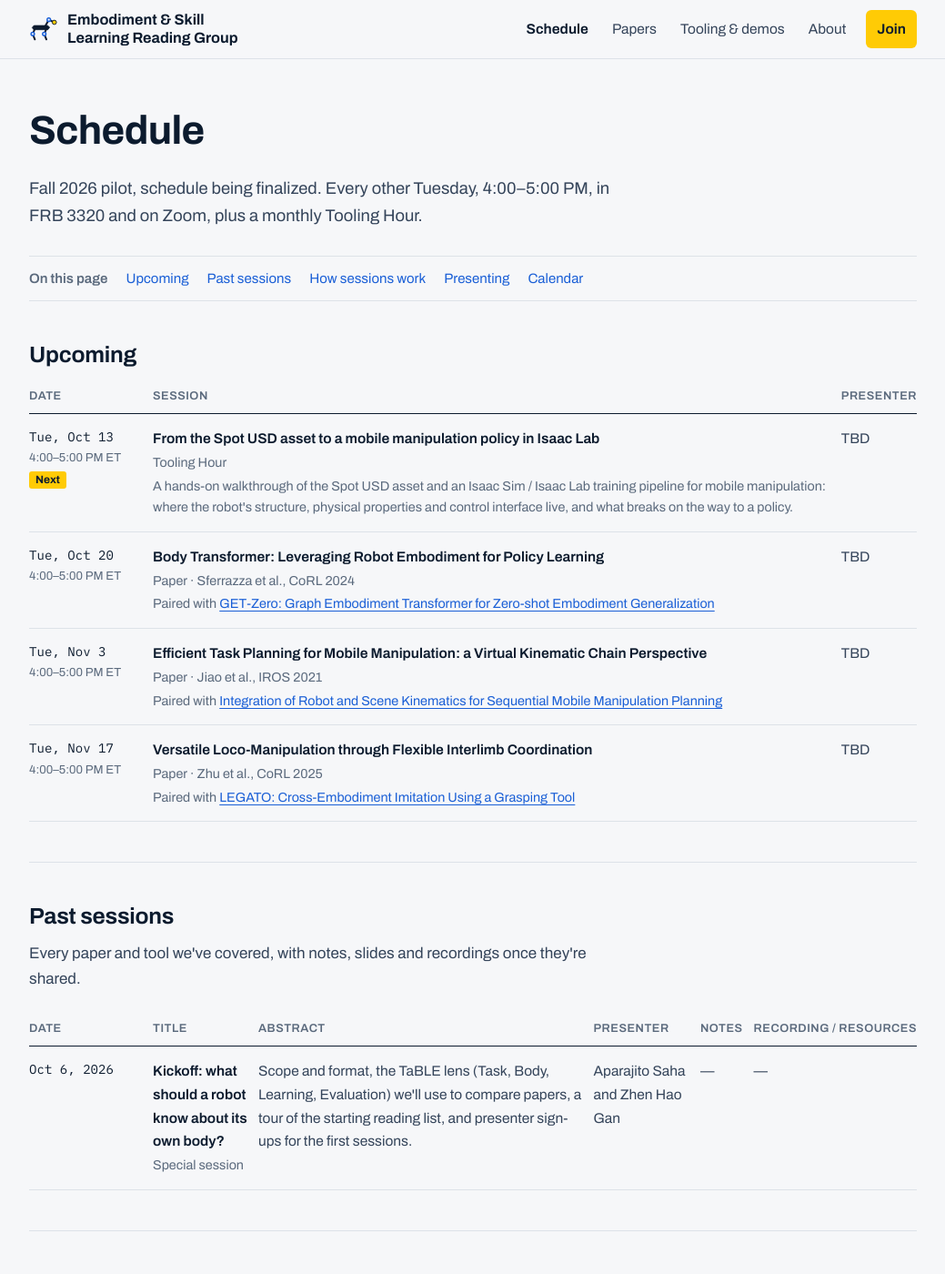
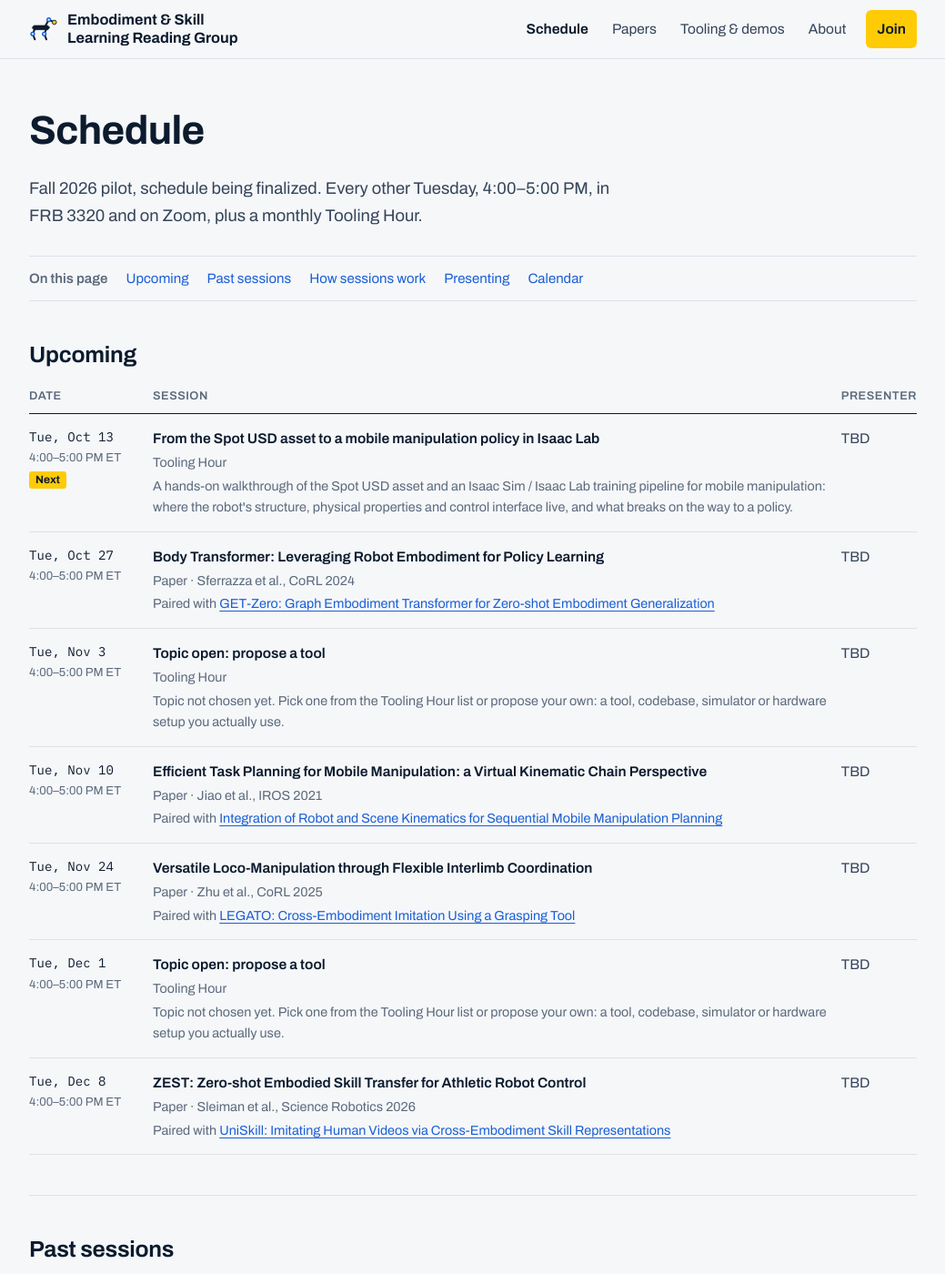
Before and after one commit to m-and-m-lab/emrobo-reading-group, a Jekyll site: the page built from sessions.html, in a window 1280 px wide and 1400 px high. Shown: the whole window at 91% size, without its empty margins (120-1159 px from the left). Built offline with Jekyll 4.4.1, drawn with Linux system fonts in a browser that asks for light colours.

Commit message:
Update session

```diff
--- a/_data/sessions.yml
+++ b/_data/sessions.yml
@@ -15,8 +15,15 @@
 # Notes | Recording / resources); add `abstract`, `slides`, `video` and `notes`.
 #
 # The entries below are a tentative plan built from the proposal's reading
-# list: reading sessions every other Tuesday from October 6, 2026, plus a
-# monthly Tooling Hour on an off-week Tuesday. Edit or replace freely.
+# list: reading sessions every other Tuesday, plus a monthly Tooling Hour on an
+# off-week Tuesday. Edit or replace freely.
+#
+# Fall 2026 dates to avoid (UMich Ann Arbor academic calendar,
+# https://ro.umich.edu/sites/default/files/calendar/pdfs/Cal_2026-2027.pdf):
+#   Fall Study Break     Oct 19-20 (Mon-Tue)   -> no session Oct 20
+#   Thanksgiving recess  Nov 25-27 (Wed-Fri)   -> Tue Nov 24 is still a class day
+#   Classes end Dec 11; exams Dec 14-21; winter break until classes begin
+#   Wed Jan 13, 2027     -> last session Dec 8, none Dec 15 - Jan 12
 # ---------------------------------------------------------------------------
 
 - date: 2026-10-06
@@ -29,7 +36,19 @@
     Scope and format, the TaBLE lens (Task, Body, Learning, Evaluation) we'll use to compare papers, a tour of
     the starting reading list, and presenter sign-ups for the first sessions.
 
-- date: 2026-10-20
+- date: 2026-10-13
+  semester: Fall 2026
+  type: tooling
+  tentative: true
+  title: From the Spot USD asset to a mobile manipulation policy in Isaac Lab
+  presenter: TBD
+  description: >-
+    A hands-on walkthrough of the Spot USD asset and an Isaac Sim / Isaac Lab
+    training pipeline for mobile manipulation: where the robot's structure,
+    physical properties and control interface live, and what breaks on the way
+    to a policy.
+
+- date: 2026-10-27
   semester: Fall 2026
   type: paper
   tentative: true
@@ -46,6 +65,16 @@
 
 - date: 2026-11-03
   semester: Fall 2026
+  type: tooling
+  tentative: true
+  title: "Topic open: propose a tool"
+  presenter: TBD
+  description: >-
+    Topic not chosen yet. Pick one from the Tooling Hour list or propose your
+    own: a tool, codebase, simulator or hardware setup you actually use.
+
+- date: 2026-11-10
+  semester: Fall 2026
   type: paper
   tentative: true
   theme: Robot and scene kinematics
@@ -58,19 +87,7 @@
     - title: Integration of Robot and Scene Kinematics for Sequential Mobile Manipulation Planning
       url: https://arxiv.org/abs/2508.18627
 
-- date: 2026-10-13
-  semester: Fall 2026
-  type: tooling
-  tentative: true
-  title: From the Spot USD asset to a mobile manipulation policy in Isaac Lab
-  presenter: TBD
-  description: >-
-    A hands-on walkthrough of the Spot USD asset and an Isaac Sim / Isaac Lab
-    training pipeline for mobile manipulation: where the robot's structure,
-    physical properties and control interface live, and what breaks on the way
-    to a policy.
-
-- date: 2026-11-17
+- date: 2026-11-24
   semester: Fall 2026
   type: paper
   tentative: true
@@ -84,3 +101,27 @@
   extra_readings:
     - title: "LEGATO: Cross-Embodiment Imitation Using a Grasping Tool"
       url: https://arxiv.org/abs/2411.03682
+
+- date: 2026-12-01
+  semester: Fall 2026
+  type: tooling
+  tentative: true
+  title: "Topic open: propose a tool"
+  presenter: TBD
+  description: >-
+    Topic not chosen yet. Pick one from the Tooling Hour list or propose your
+    own: a tool, codebase, simulator or hardware setup you actually use.
+
+- date: 2026-12-08
+  semester: Fall 2026
+  type: paper
+  tentative: true
+  theme: Skills that transfer across bodies
+  title: "ZEST: Zero-shot Embodied Skill Transfer for Athletic Robot Control"
+  authors: Sleiman et al.
+  venue: Science Robotics 2026
+  paper_url: https://arxiv.org/abs/2602.00401
+  presenter: TBD
+  extra_readings:
+    - title: "UniSkill: Imitating Human Videos via Cross-Embodiment Skill Representations"
+      url: https://arxiv.org/abs/2505.08787
```
